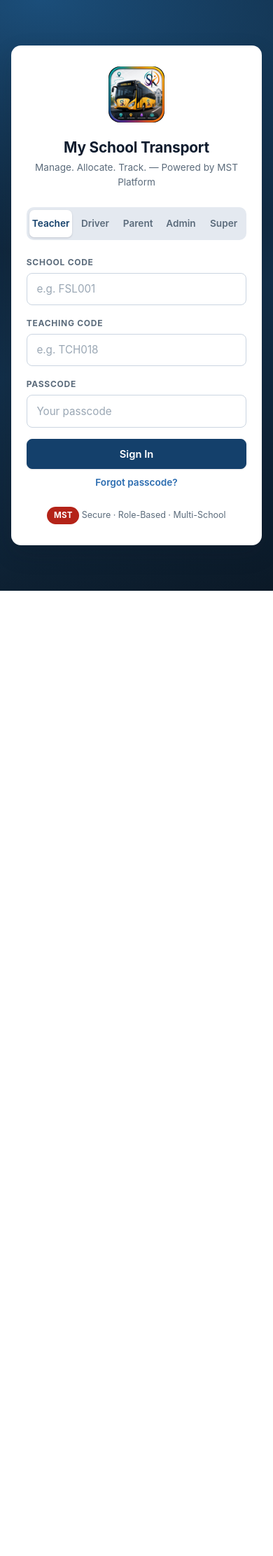
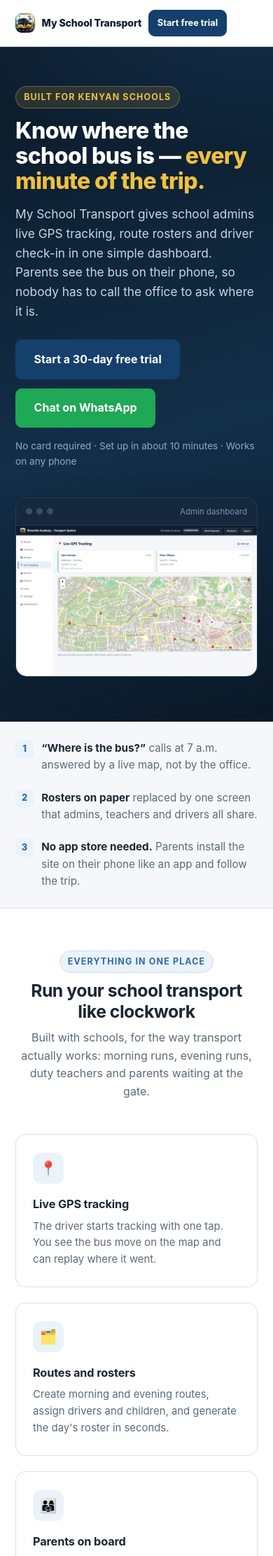
Before and after one commit to bevin3360-design/school-transport, a Flask app: page / in a window 390 px wide. Shown: the top 2223 px of the page at 70% size. Before the commit the page ends 844 px from the top, so only its background shows below. Run offline with Flask 3, Linux system fonts and the light colour scheme; some libraries are stand-ins or nearby versions.

Commit message:
Serve a marketing landing page at / and move sign-in to /login
- New landing page with product story, real dashboard screenshots, KES
  pricing, trial CTA and WhatsApp contact; signed-in users are still
  routed straight to their dashboard from /
- Fix admin.js SyntaxError (await in openAddParent) that stopped the
  whole admin dashboard script from loading
- Serialize driver timestamps with an explicit UTC marker so "updated
  X min ago" renders local time instead of a 3-hour lag
- Parent session now includes child name/class; driver screen hides the
  duplicate start button while tracking and styles the stop button
- Top nav no longer overlaps on phone widths

```diff
--- a/sts-platform/app.py
+++ b/sts-platform/app.py
@@ -138,6 +138,15 @@ def gps_location_payload(driver, enabled=True):
         )
     return payload
 
+def iso_utc(value):
+    """Naive timestamps in the DB are UTC; mark them so browsers show local time."""
+    if value is None:
+        return None
+    if value.tzinfo is None:
+        return value.isoformat() + 'Z'
+    return value.astimezone(timezone.utc).isoformat()
+
+
 csrf = CSRFProtect(app)
 # Tests opt out through the environment; production keeps protection on.
 app.config['WTF_CSRF_ENABLED'] = os.environ.get('STS_DISABLE_CSRF') != '1'
@@ -542,7 +551,7 @@ def is_super(): return session.get('super_id') is not None
 def is_school_admin(): return session.get('school_admin_id') is not None
 def current_school_id(): return session.get('school_id')
 
-SUBSCRIPTION_OPEN_PATHS = ('/', '/api/session', '/api/logout',
+SUBSCRIPTION_OPEN_PATHS = ('/', '/login', '/api/session', '/api/logout',
                            '/api/admin/login', '/api/super/login',
                            '/api/teacher/login', '/api/driver/login',
                            '/api/parent/login')
@@ -567,7 +576,7 @@ def enforce_subscription_window():
     if path.startswith('/api/'):
         return jsonify({'error': 'Subscription expired. Renew to continue.',
                         'code': 'subscription_expired'}), 402
-    return redirect('/payment' if is_school_admin() else '/')
+    return redirect('/payment' if is_school_admin() else '/login')
 
 def is_parent_session():
     role_keys = ('super_id', 'school_admin_id', 'teacher_id', 'driver_id', 'parent_id')
@@ -664,6 +673,15 @@ def save_roster(school_id, assignments, target_date):
 # ════════════════════════════════════════
 @app.route('/')
 def index():
+    if is_super(): return redirect('/super')
+    if is_school_admin(): return redirect('/admin')
+    if session.get('teacher_id'): return redirect('/teacher')
+    if session.get('driver_id'): return redirect('/driver')
+    if session.get('parent_id'): return redirect('/parent')
+    return render_template('landing.html')
+
+@app.route('/login')
+def login_page():
     return render_template('index.html')
 
 @app.route('/super')
@@ -1057,9 +1075,12 @@ def check_session():
                         'school': session.get('school_name'),
                         'school_id': session.get('school_id')})
     if session.get('parent_id'):
+        parent = Parent.query.get(session['parent_id'])
         return jsonify({'type': 'parent', 'name': session.get('parent_name'),
                         'school': session.get('school_name'),
-                        'school_id': session.get('school_id')})
+                        'school_id': session.get('school_id'),
+                        'child_name': parent.child_name if parent else None,
+                        'child_class': parent.child_class if parent else None})
     return jsonify({'type': None})
 
 # ����������������������������������������
@@ -1311,7 +1332,7 @@ def parent_track_bus():
         'route_type': 'Morning' if route.is_morning else 'Evening',
         'shift_active': shift_active,
         'freshness_enabled': app.config['GPS_FRESHNESS_ENABLED'],
-        'last_update': driver.last_location_update.isoformat() if driver and driver.last_location_update else None,
+        'last_update': iso_utc(driver.last_location_update) if driver else None,
         'driver': {
             'name': driver.name if driver else 'Not assigned',
             'phone': driver.phone if driver else None,
@@ -1598,7 +1619,7 @@ def admin_drivers():
         'is_tracking': d.is_tracking,
         'latitude': d.current_latitude,
         'longitude': d.current_longitude,
-        'last_location_update': d.last_location_update.isoformat() if d.last_location_update else None
+        'last_location_update': iso_utc(d.last_location_update)
     } for d in drivers])
 
 @app.route('/api/admin/drivers/<int:did>/location-history')
@@ -2633,7 +2654,7 @@ def super_tracking():
         'is_tracking': d.is_tracking,
         'latitude': d.current_latitude,
         'longitude': d.current_longitude,
-        'last_update': d.last_location_update.isoformat() if d.last_location_update else None
+        'last_update': iso_utc(d.last_location_update)
     } for d in drivers])
 
 
--- a/sts-platform/static/css/style.css
+++ b/sts-platform/static/css/style.css
@@ -92,10 +92,11 @@ a:hover{text-decoration:underline;}
 .topnav{position:fixed;top:0;left:0;right:0;height:58px;background:var(--black);
   border-bottom:1px solid rgba(255,255,255,.08);display:flex;align-items:center;justify-content:space-between;
   padding:0 1.5rem;z-index:1000;box-shadow:0 1px 2px rgba(16,24,40,.2);}
-.nav-left{display:flex;align-items:center;gap:.7rem;}
+.nav-left{display:flex;align-items:center;gap:.7rem;min-width:0;}
 .nav-logo{font-size:1.5rem;line-height:1;}
-.nav-title{color:var(--white);font-weight:650;font-size:.98rem;letter-spacing:.01em;}
-.nav-right{display:flex;align-items:center;gap:.8rem;}
+.nav-title{color:var(--white);font-weight:650;font-size:.98rem;letter-spacing:.01em;
+  white-space:nowrap;overflow:hidden;text-overflow:ellipsis;}
+.nav-right{display:flex;align-items:center;gap:.8rem;flex-shrink:0;}
 .nav-user{color:#C9D6E3;font-size:.88rem;}
 .nav-right>span:not(.badge-role){color:#C9D6E3;font-size:.88rem;}
 .badge-role{background:rgba(255,255,255,.10);border:1px solid rgba(255,255,255,.16);color:#DCE7F2;
@@ -229,7 +230,8 @@ a:hover{text-decoration:underline;}
 @media(max-width:768px){
   .sidebar{width:60px;padding:.6rem .35rem;}.nav-item{padding:.7rem 0;text-align:center;font-size:1rem;}
   .main-content{padding:1rem;}.teacher-layout{grid-template-columns:1fr;padding:1rem;}
-  .topnav{padding:0 1rem;}.nav-title{font-size:.85rem;}
+  .topnav{padding:0 1rem;}.nav-title{display:none;}
+  .nav-user{max-width:40vw;white-space:nowrap;overflow:hidden;text-overflow:ellipsis;}
 }
 @media(max-width:480px){
   .dash-layout{flex-direction:column;}
--- a/sts-platform/static/js/admin.js
+++ b/sts-platform/static/js/admin.js
@@ -414,7 +414,7 @@ async function toggleParentPhone(id, verified) {
   }
 }
 
-function openAddParent() {
+async function openAddParent() {
   document.getElementById('p-modal-title').textContent = 'Add Parent';
   document.getElementById('p-id').value = '';
   document.getElementById('p-name').value = '';
--- /dev/null
+++ b/sts-platform/templates/landing.html
@@ -0,0 +1,346 @@
+<!DOCTYPE html>
+<html lang="en">
+<head>
+<meta charset="UTF-8"/>
+<meta name="viewport" content="width=device-width,initial-scale=1"/>
+<title>My School Transport — Live school bus tracking for Kenyan schools</title>
+<meta name="description" content="Live GPS tracking for school buses: route rosters, driver check-in and parent updates in one dashboard. 30-day free trial, KES pricing, M-Pesa payments."/>
+<meta name="theme-color" content="#0F1C2E"/>
+<link rel="icon" type="image/png" sizes="192x192" href="/static/icons/icon-192.png"/>
+<link rel="shortcut icon" href="/static/icons/icon-192.png"/>
+<link rel="apple-touch-icon" href="/static/icons/icon-192.png"/>
+<style>
+:root{
+  --brand:#14406B;--brand-dark:#0E3050;--sky:#2B6CB0;--sky-dark:#1F5488;
+  --black:#0F1C2E;--dark:#16283D;--gold:#F0C040;
+  --off:#F5F7FA;--white:#fff;--grey:#E4E9F0;--text:#1B2733;--muted:#5B6B7B;
+  --line:#D8E0EA;
+  --font:'Segoe UI Variable Text','Inter','Segoe UI',system-ui,-apple-system,Arial,sans-serif;
+  --shadow:0 18px 50px rgba(9,26,44,.18);
+}
+*{box-sizing:border-box;margin:0;padding:0;}
+html{scroll-behavior:smooth;}
+body{font-family:var(--font);font-size:16px;line-height:1.6;color:var(--text);background:var(--white);
+  -webkit-font-smoothing:antialiased;}
+a{text-decoration:none;color:inherit;}
+img{max-width:100%;display:block;}
+.wrap{width:100%;max-width:1120px;margin:0 auto;padding:0 22px;}
+.eyebrow{display:inline-block;font-size:.78rem;font-weight:700;letter-spacing:.09em;text-transform:uppercase;
+  color:var(--sky);background:#EAF2FA;border:1px solid #CFE0F1;padding:.3rem .7rem;border-radius:99px;}
+
+/* NAV */
+.nav{position:sticky;top:0;z-index:50;background:rgba(255,255,255,.92);backdrop-filter:blur(10px);
+  border-bottom:1px solid var(--line);}
+.nav-inner{display:flex;align-items:center;gap:1.4rem;height:66px;}
+.brand{display:flex;align-items:center;gap:.6rem;font-weight:800;color:var(--black);letter-spacing:-.01em;}
+.brand img{width:34px;height:34px;border-radius:9px;}
+.nav-links{display:flex;gap:1.3rem;margin-left:auto;font-size:.92rem;font-weight:600;color:var(--muted);}
+.nav-links a:hover{color:var(--brand);}
+.nav-cta{display:flex;gap:.6rem;align-items:center;}
+.btn{display:inline-flex;align-items:center;justify-content:center;gap:.5rem;border-radius:9px;
+  font-weight:700;font-size:.95rem;padding:.72rem 1.25rem;border:1px solid transparent;cursor:pointer;
+  transition:background .15s,border-color .15s,transform .15s;}
+.btn:hover{transform:translateY(-1px);}
+.btn-primary{background:var(--brand);color:var(--white);border-color:var(--brand);}
+.btn-primary:hover{background:var(--brand-dark);border-color:var(--brand-dark);}
+.btn-ghost{background:transparent;color:var(--brand);border-color:var(--line);}
+.btn-ghost:hover{border-color:var(--brand);}
+.btn-wa{background:#1FA855;color:#fff;border-color:#1FA855;}
+.btn-wa:hover{background:#178A45;border-color:#178A45;}
+.btn-lg{padding:.9rem 1.6rem;font-size:1rem;}
+
+/* HERO */
+.hero{background:
+  radial-gradient(900px 420px at 88% -10%,rgba(43,108,176,.28),transparent 60%),
+  linear-gradient(165deg,#0B1927 0%,#122F49 58%,#0B1927 100%);
+  color:#fff;padding:74px 0 96px;position:relative;overflow:hidden;}
+.hero .wrap{display:grid;grid-template-columns:1.05fr .95fr;gap:56px;align-items:center;}
+.hero h1{font-size:clamp(2rem,4.4vw,3.15rem);line-height:1.12;letter-spacing:-.02em;margin:.9rem 0 1rem;font-weight:800;}
+.hero h1 .accent{color:var(--gold);}
+.hero p.lead{font-size:1.08rem;color:#C7D6E6;max-width:34rem;}
+.hero-actions{display:flex;flex-wrap:wrap;gap:.8rem;margin:1.7rem 0 1rem;}
+.hero .micro{font-size:.85rem;color:#93A9C0;}
+.hero .eyebrow{background:rgba(240,192,64,.12);border-color:rgba(240,192,64,.35);color:var(--gold);}
+.shot{border-radius:16px;background:#0B1927;border:1px solid rgba(255,255,255,.14);
+  box-shadow:var(--shadow);overflow:hidden;}
+.shot .bar{display:flex;gap:6px;align-items:center;padding:10px 14px;background:#16283D;border-bottom:1px solid rgba(255,255,255,.08);}
+.shot .bar i{width:9px;height:9px;border-radius:50%;background:#3A4E66;display:block;}
+.shot .bar span{margin-left:auto;font-size:.72rem;color:#7E93A9;}
+.shot img{width:100%;}
+
+/* PAIN STRIP */
+.strip{background:var(--off);border-bottom:1px solid var(--line);padding:26px 0;}
+.strip .wrap{display:grid;grid-template-columns:repeat(3,1fr);gap:22px;}
+.strip .item{display:flex;gap:.7rem;align-items:flex-start;font-size:.95rem;color:var(--muted);}
+.strip strong{color:var(--text);}
+.dot-ico{flex:0 0 auto;width:26px;height:26px;border-radius:8px;background:#EAF2FA;color:var(--sky);
+  display:flex;align-items:center;justify-content:center;font-size:.8rem;font-weight:800;}
+
+/* SECTIONS */
+section{padding:84px 0;}
+.sec-head{max-width:640px;margin:0 auto 48px;text-align:center;}
+.sec-head h2{font-size:clamp(1.55rem,3vw,2.2rem);letter-spacing:-.02em;line-height:1.2;margin:.7rem 0 .6rem;}
+.sec-head p{color:var(--muted);}
+
+.features{background:var(--white);}
+.grid-3{display:grid;grid-template-columns:repeat(3,1fr);gap:22px;}
+.card{background:var(--white);border:1px solid var(--line);border-radius:14px;padding:26px 24px;
+  transition:box-shadow .18s,transform .18s,border-color .18s;}
+.card:hover{box-shadow:0 14px 34px rgba(15,28,46,.10);transform:translateY(-2px);border-color:#C6D6E6;}
+.card .ico{width:44px;height:44px;border-radius:12px;display:flex;align-items:center;justify-content:center;
+  font-size:1.25rem;background:#EAF2FA;color:var(--sky);margin-bottom:16px;}
+.card h3{font-size:1.02rem;margin-bottom:.45rem;letter-spacing:-.01em;}
+.card p{font-size:.93rem;color:var(--muted);}
+
+/* STEPS */
+.steps{background:var(--off);border-top:1px solid var(--line);border-bottom:1px solid var(--line);}
+.step{position:relative;background:var(--white);border:1px solid var(--line);border-radius:14px;padding:26px 24px;}
+.step .num{font-size:.78rem;font-weight:800;letter-spacing:.1em;color:var(--sky);text-transform:uppercase;}
+.step h3{margin:.5rem 0 .4rem;font-size:1.05rem;}
+.step p{color:var(--muted);font-size:.93rem;}
+
+/* SCREENS */
+.screens{background:var(--white);}
+.screen{border:1px solid var(--line);border-radius:16px;overflow:hidden;background:var(--off);
+  box-shadow:0 12px 30px rgba(15,28,46,.08);}
+.screen img{width:100%;}
+.screen figcaption{padding:16px 18px;font-size:.9rem;color:var(--muted);background:var(--white);border-top:1px solid var(--line);}
+.screen figcaption strong{color:var(--text);display:block;font-size:.95rem;margin-bottom:.15rem;}
+
+/* PRICING */
+.pricing{background:linear-gradient(180deg,var(--off),#EEF3F9);border-top:1px solid var(--line);}
+.price{background:var(--white);border:1px solid var(--line);border-radius:16px;padding:30px 26px;position:relative;
+  display:flex;flex-direction:column;}
+.price.featured{border:2px solid var(--brand);box-shadow:0 18px 44px rgba(20,64,107,.16);}
+.price .tag{position:absolute;top:-13px;left:50%;transform:translateX(-50%);background:var(--brand);color:#fff;
+  font-size:.72rem;font-weight:800;letter-spacing:.08em;text-transform:uppercase;padding:.3rem .8rem;border-radius:99px;}
+.price h3{font-size:1.02rem;color:var(--muted);font-weight:700;text-transform:uppercase;letter-spacing:.07em;font-size:.8rem;}
+.price .amount{margin:.7rem 0 .2rem;font-size:2.1rem;font-weight:800;letter-spacing:-.02em;color:var(--black);}
+.price .amount small{font-size:.95rem;font-weight:600;color:var(--muted);}
+.price ul{list-style:none;margin:1.1rem 0 1.5rem;display:grid;gap:.55rem;font-size:.93rem;color:var(--muted);}
+.price li::before{content:"✓";color:#157347;font-weight:800;margin-right:.5rem;}
+.price .btn{margin-top:auto;width:100%;}
+.pricing .note{text-align:center;color:var(--muted);font-size:.9rem;margin-top:26px;}
+
+/* CTA BAND */
+.band{background:
+  radial-gradient(700px 320px at 15% 0%,rgba(240,192,64,.16),transparent 60%),
+  linear-gradient(160deg,#0B1927,#122F49 60%,#0B1927);
+  color:#fff;padding:76px 0;}
+.band .wrap{display:flex;align-items:center;justify-content:space-between;gap:36px;flex-wrap:wrap;}
+.band h2{font-size:clamp(1.5rem,3vw,2.05rem);letter-spacing:-.02em;max-width:34rem;line-height:1.25;}
+.band p{color:#B9C9D9;margin-top:.6rem;max-width:34rem;}
+.band .actions{display:flex;gap:.8rem;flex-wrap:wrap;}
+
+/* FOOTER */
+footer{background:#0A1622;color:#8FA3B8;padding:34px 0;font-size:.88rem;}
+footer .wrap{display:flex;gap:18px;align-items:center;justify-content:space-between;flex-wrap:wrap;}
+footer a{color:#C7D6E6;}
+footer a:hover{color:#fff;}
+
+@media (max-width:960px){
+  .hero .wrap{grid-template-columns:1fr;gap:40px;}
+  .hero{padding:56px 0 64px;}
+  .grid-3{grid-template-columns:1fr 1fr;}
+  .strip .wrap{grid-template-columns:1fr;}
+  .nav-links{display:none;}
+}
+@media (max-width:640px){
+  .grid-3{grid-template-columns:1fr;}
+  section{padding:60px 0;}
+  .nav-cta .btn-ghost{display:none;}
+  .nav-inner{gap:.6rem;}
+  .brand{font-size:.88rem;}
+  .brand span{white-space:nowrap;}
+  .brand img{width:28px;height:28px;}
+  .nav-cta .btn{padding:.5rem .75rem;font-size:.8rem;white-space:nowrap;}
+}
+</style>
+</head>
+<body>
+
+<header class="nav">
+  <div class="wrap nav-inner">
+    <a class="brand" href="/">
+      <img src="/static/icons/icon-192.png" alt="My School Transport logo"/>
+      <span>My School Transport</span>
+    </a>
+    <nav class="nav-links">
+      <a href="#features">Features</a>
+      <a href="#how">How it works</a>
+      <a href="#screens">Screens</a>
+      <a href="#pricing">Pricing</a>
+    </nav>
+    <div class="nav-cta">
+      <a class="btn btn-ghost" href="/login">Sign in</a>
+      <a class="btn btn-primary" href="/register">Start free trial</a>
+    </div>
+  </div>
+</header>
+
+<section class="hero">
+  <div class="wrap">
+    <div>
+      <span class="eyebrow">Built for Kenyan schools</span>
+      <h1>Know where the school bus is — <span class="accent">every minute of the trip.</span></h1>
+      <p class="lead">My School Transport gives school admins live GPS tracking, route rosters and driver
+        check-in in one simple dashboard. Parents see the bus on their phone, so nobody has to call the
+        office to ask where it is.</p>
+      <div class="hero-actions">
+        <a class="btn btn-primary btn-lg" href="/register">Start a 30-day free trial</a>
+        <a class="btn btn-wa btn-lg" href="https://wa.me/254753538323?text=Hi%2C%20I%27d%20like%20to%20try%20My%20School%20Transport%20for%20my%20school"
+           target="_blank" rel="noopener">Chat on WhatsApp</a>
+      </div>
+      <p class="micro">No card required · Set up in about 10 minutes · Works on any phone</p>
+    </div>
+    <div class="shot">
+      <div class="bar"><i></i><i></i><i></i><span>Admin dashboard</span></div>
+      <img src="/static/img/landing/admin-dashboard.png" alt="School admin dashboard showing routes, drivers and the live bus map"
+           onerror="this.style.display='none'"/>
+    </div>
+  </div>
+</section>
+
+<section class="strip">
+  <div class="wrap">
+    <div class="item"><span class="dot-ico">1</span><span><strong>“Where is the bus?”</strong> calls at 7 a.m. answered by a live map, not by the office.</span></div>
+    <div class="item"><span class="dot-ico">2</span><span><strong>Rosters on paper</strong> replaced by one screen that admins, teachers and drivers all share.</span></div>
+    <div class="item"><span class="dot-ico">3</span><span><strong>No app store needed.</strong> Parents install the site on their phone like an app and follow the trip.</span></div>
+  </div>
+</section>
+
+<section id="features" class="features">
+  <div class="wrap">
+    <div class="sec-head">
+      <span class="eyebrow">Everything in one place</span>
+      <h2>Run your school transport like clockwork</h2>
+      <p>Built with schools, for the way transport actually works: morning runs, evening runs, duty teachers and parents waiting at the gate.</p>
+    </div>
+    <div class="grid-3">
+      <div class="card"><div class="ico">📍</div><h3>Live GPS tracking</h3>
+        <p>The driver starts tracking with one tap. You see the bus move on the map and can replay where it went.</p></div>
+      <div class="card"><div class="ico">🗂️</div><h3>Routes and rosters</h3>
+        <p>Create morning and evening routes, assign drivers and children, and generate the day's roster in seconds.</p></div>
+      <div class="card"><div class="ico">👨‍👩‍👧</div><h3>Parents on board</h3>
+        <p>Parents sign in with their phone, see their child's bus and can alert the driver when they are at the stop.</p></div>
+      <div class="card"><div class="ico">🚌</div><h3>Driver check-in</h3>
+        <p>Drivers see only their route and children. They start and stop the trip, and the office sees it happen.</p></div>
+      <div class="card"><div class="ico">🏫</div><h3>Built for many schools</h3>
+        <p>Each school has its own code and its own data. Teachers, drivers and parents only ever see their school.</p></div>
+      <div class="card"><div class="ico">💳</div><h3>Pay by M-Pesa</h3>
+        <p>Monthly plans priced in KES, paid by M-Pesa. Start with 30 days free — no card, no contract.</p></div>
+    </div>
+  </div>
+</section>
+
+<section id="how" class="steps">
+  <div class="wrap">
+    <div class="sec-head">
+      <span class="eyebrow">How it works</span>
+      <h2>Three steps to your first tracked trip</h2>
+    </div>
+    <div class="grid-3">
+      <div class="step"><div class="num">Step 1</div><h3>Register your school</h3>
+        <p>Create the school account, choose a school code and sign in as the admin. Your 30-day trial starts immediately.</p></div>
+      <div class="step"><div class="num">Step 2</div><h3>Add routes and drivers</h3>
+        <p>Add routes, drivers and the children on each route. Print or share the school code with parents and teachers.</p></div>
+      <div class="step"><div class="num">Step 3</div><h3>Track the first trip</h3>
+        <p>The driver signs in and starts tracking. Parents and admins see the bus live from their phones.</p></div>
+    </div>
+  </div>
+</section>
+
+<section id="screens" class="screens">
+  <div class="wrap">
+    <div class="sec-head">
+      <span class="eyebrow">A look inside</span>
+      <h2>Simple screens, nothing to train</h2>
+      <p>Every role sees only what they need — a dashboard for the office, a map for parents, one big button for drivers.</p>
+    </div>
+    <div class="grid-3">
+      <figure class="screen">
+        <img src="/static/img/landing/admin-dashboard.png" alt="Admin dashboard"/>
+        <figcaption><strong>The office view</strong>Routes, drivers and live positions on one dashboard.</figcaption>
+      </figure>
+      <figure class="screen">
+        <img src="/static/img/landing/driver-view.png" alt="Driver screen"/>
+        <figcaption><strong>The driver screen</strong>One tap to start the trip; the route and children up front.</figcaption>
+      </figure>
+      <figure class="screen">
+        <img src="/static/img/landing/parent-view.png" alt="Parent tracking view"/>
+        <figcaption><strong>The parent view</strong>See the bus move on the map and alert the driver from the stop.</figcaption>
+      </figure>
+    </div>
+  </div>
+</section>
+
+<section id="pricing" class="pricing">
+  <div class="wrap">
+    <div class="sec-head">
+      <span class="eyebrow">Pricing</span>
+      <h2>Simple monthly plans in KES</h2>
+      <p>Start with 30 days free. Pay by M-Pesa when you are ready. Unlimited parents and children on every plan.</p>
+    </div>
+    <div class="grid-3">
+      <div class="price">
+        <h3>Basic</h3>
+        <div class="amount">KES 500<small> / month</small></div>
+        <ul>
+          <li>Up to 4 routes</li>
+          <li>Up to 10 teachers</li>
+          <li>Live GPS tracking</li>
+          <li>Parent logins</li>
+        </ul>
+        <a class="btn btn-ghost" href="/register">Start free trial</a>
+      </div>
+      <div class="price featured">
+        <span class="tag">Most popular</span>
+        <h3>Standard</h3>
+        <div class="amount">KES 1,500<small> / month</small></div>
+        <ul>
+          <li>Up to 8 routes</li>
+          <li>Up to 20 teachers</li>
+          <li>Everything in Basic</li>
+          <li>Priority support on WhatsApp</li>
+        </ul>
+        <a class="btn btn-primary" href="/register">Start free trial</a>
+      </div>
+      <div class="price">
+        <h3>Premium</h3>
+        <div class="amount">KES 3,000<small> / month</small></div>
+        <ul>
+          <li>Unlimited routes</li>
+          <li>Unlimited teachers</li>
+          <li>Everything in Standard</li>
+          <li>Help setting up your routes</li>
+        </ul>
+        <a class="btn btn-ghost" href="/register">Start free trial</a>
+      </div>
+    </div>
+    <p class="note">Prices in Kenyan shillings, paid monthly by M-Pesa. Cancel anytime by not renewing — your trial data stays for 30 days.</p>
+  </div>
+</section>
+
+<section class="band">
+  <div class="wrap">
+    <div>
+      <h2>Your next trip can already be on the map.</h2>
+      <p>Register your school today, add one route and one driver, and watch the first bus move. It takes about ten minutes.</p>
+    </div>
+    <div class="actions">
+      <a class="btn btn-primary btn-lg" href="/register">Start free trial</a>
+      <a class="btn btn-wa btn-lg" href="https://wa.me/254753538323?text=Hi%2C%20I%27d%20like%20to%20try%20My%20School%20Transport%20for%20my%20school"
+         target="_blank" rel="noopener">WhatsApp us</a>
+    </div>
+  </div>
+</section>
+
+<footer>
+  <div class="wrap">
+    <span>© 2026 My School Transport · Nairobi, Kenya</span>
+    <span>WhatsApp / calls: <a href="https://wa.me/254753538323" target="_blank" rel="noopener">+254 753 538 323</a> · <a href="/login">Sign in</a></span>
+  </div>
+</footer>
+
+</body>
+</html>
```
Also changed, not shown: sts-platform/templates/driver.html (+5 -2 lines), tests/test_csrf.py (+2 -2 lines), sts-platform/static/img/landing/admin-dashboard.png (added), sts-platform/static/img/landing/driver-view.png (added), sts-platform/static/img/landing/parent-view.png (added).
